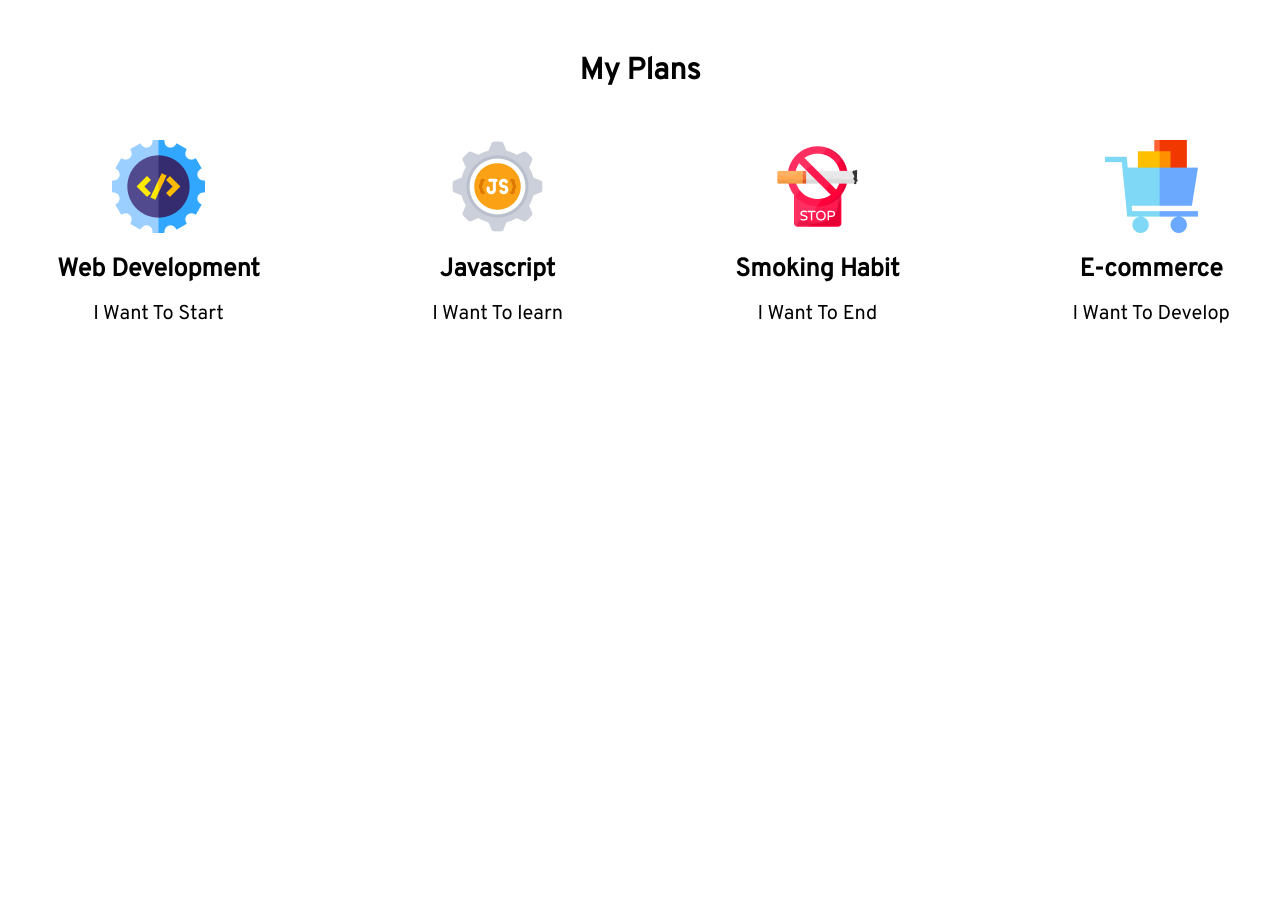
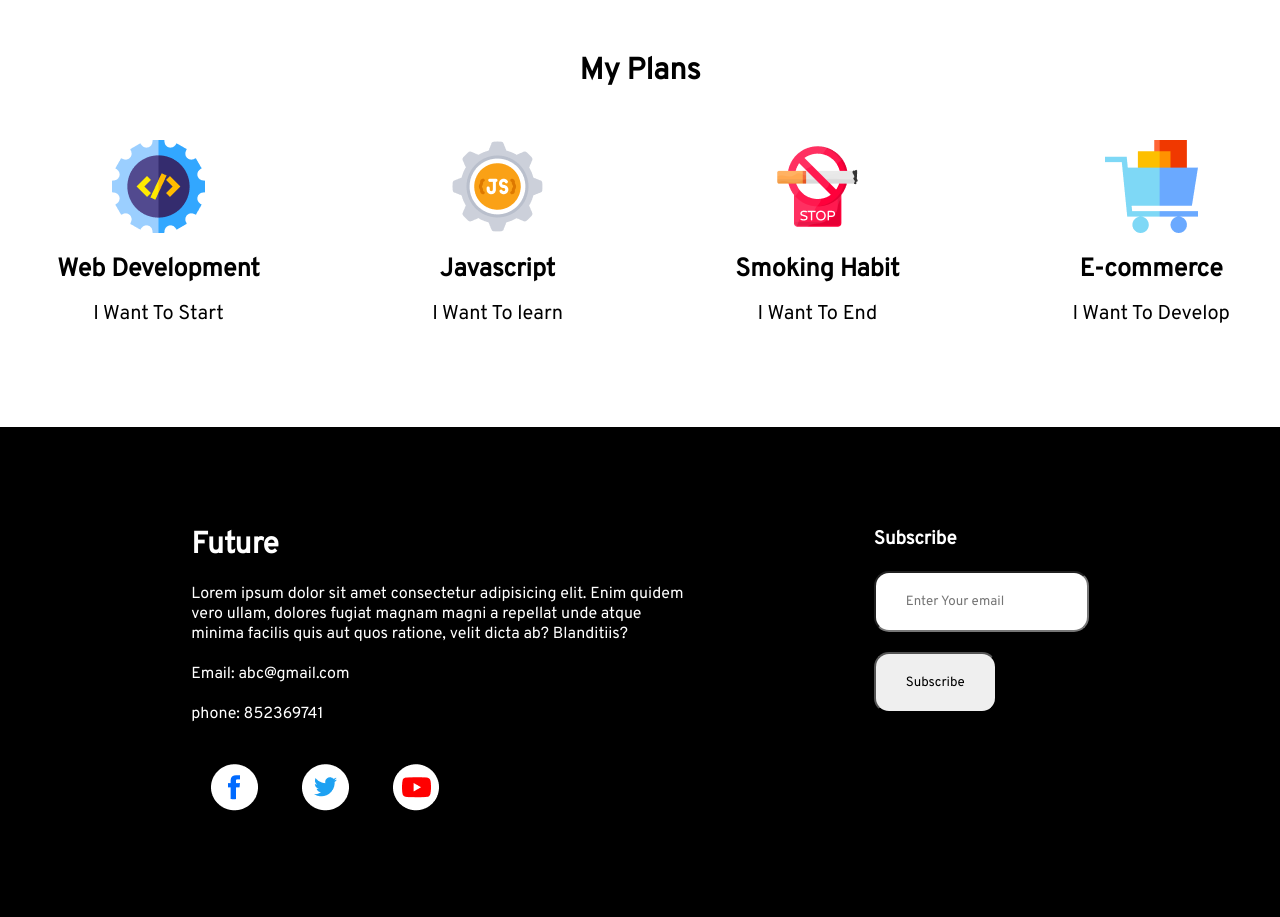
Before and after one commit to Bishwajit-Aich/my-life-believe-project, a plain HTML site: page index.html in a window 1280 px wide. Shown: the part 2507-3424 px from the top of the page. Before the commit the page ends 2834 px from the top, so only its background shows below. Drawn offline with Linux system fonts and the light colour scheme.

Commit message:
footer Section ADded

```diff
--- a/index.html
+++ b/index.html
@@ -86,5 +86,29 @@
             </div>
         </section>
     </main>
+
+
+    <!-- Footer Start -->
+    <footer class="footer-section">
+<div class="future-icon">
+<h2 style="font-size: 30px; font-weight: 700; margin-bottom: 20px;">Future</h2>
+<p style="margin-bottom: 20px;">Lorem ipsum dolor sit amet consectetur adipisicing elit. Enim quidem vero ullam, dolores fugiat magnam magni a repellat unde atque minima facilis quis aut quos ratione, velit dicta ab? Blanditiis?</p>
+
+<p style="margin-bottom: 20px;" >Email: abc@gmail.com</p>
+<p style="margin-bottom: 20px;">phone: 852369741</p>
+<br>
+
+<a href=""><img src="images/icons/fb.png" alt=""></a>
+<a href=""><img src="images/icons/twitter.png" alt=""></a>
+<a href=""><img src="images/icons/youtube.png" alt=""></a>
+
+</div>
+<div>
+<h3 style="margin-bottom: 20px;"  >Subscribe</h3>
+<input style="padding: 20px 30px;  border-radius: 15px; margin-bottom: 20px;" type="Email" placeholder="Enter Your email">
+<br>
+<button style="padding: 20px 30px; border-radius: 15px; margin-bottom: 20px;">Subscribe</button>
+</div>
+    </footer>
 </body>
 </html>
--- a/styles/style.css
+++ b/styles/style.css
@@ -63,6 +63,7 @@ font-family: 'Overpass', sans-serif;
     gap: 150px;
 justify-content: center;
 text-align: center;
+margin-bottom: 100px;
 }
 
 .plan-section h5{
@@ -74,3 +75,20 @@ text-align: center;
 .plan-section p{
     font-size: 20px;
 }
+
+/* Footer Section Styles */
+
+.footer-section{
+    display: flex;
+    justify-content: space-around;
+    background-color: black;
+    color: white;
+    padding: 100px;
+}
+.future-icon{
+    width: 500px;
+}
+
+.future-icon a{
+    padding: 20px;
+}
```
